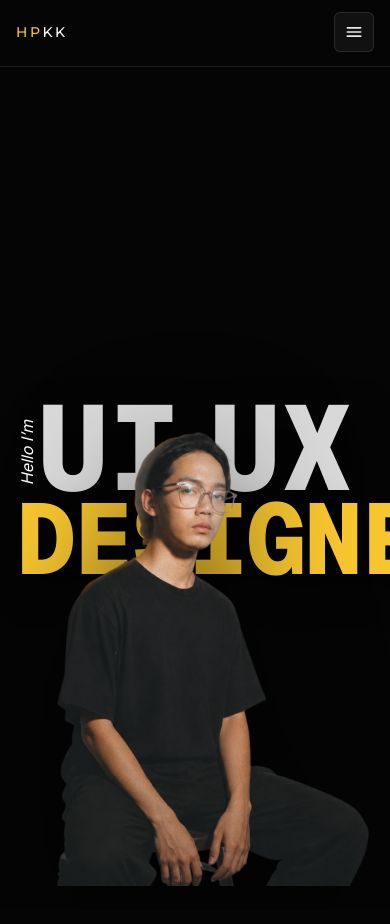
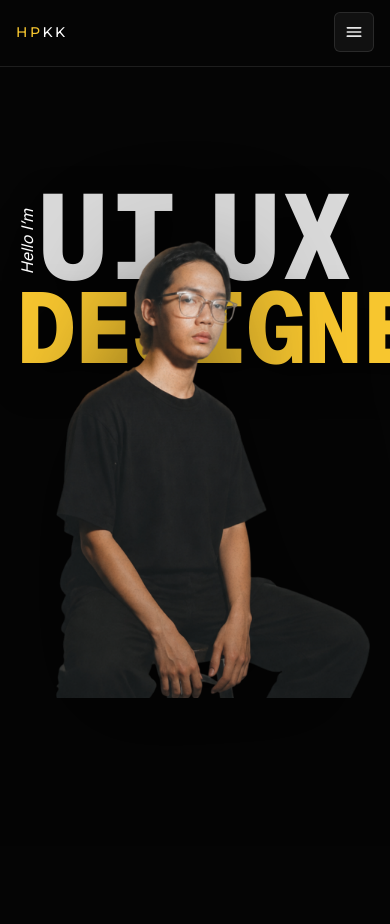
Before and after one commit to hponepyae/My-Porfolio, an Angular app: page / in a window 390 px wide. Shown: the top 924 px of the page. Built offline with nearby package versions, Linux system fonts and the light colour scheme.

Commit message:
res change

```diff
--- a/src/app/sections/hero/hero.component.css
+++ b/src/app/sections/hero/hero.component.css
@@ -94,18 +94,33 @@
 }
 
 @media (max-width: 640px) {
+  .hero-track {
+    height: 170svh;
+  }
+
+  .hero-pinned {
+    height: calc(100svh - 4rem);
+  }
+
+  .hero-display {
+    justify-content: flex-start;
+    padding-top: clamp(5.25rem, 19svh, 7.25rem);
+  }
+
   .hpone-name--outline {
     -webkit-text-stroke-width: 1.25px;
   }
 
   .hero-portrait-wrap {
-    padding-top: 0;
-    padding-bottom: 1.5rem;
-    align-items: flex-end;
+    align-items: flex-start;
+    padding-top: clamp(7.5rem, 28svh, 10rem);
+    padding-bottom: 0;
   }
 
   .hero-portrait {
-    max-height: 82vh;
+    width: min(105vw, 360px);
+    max-width: none;
+    max-height: calc(100svh - 6rem);
   }
 
   .hpone-name {
```
